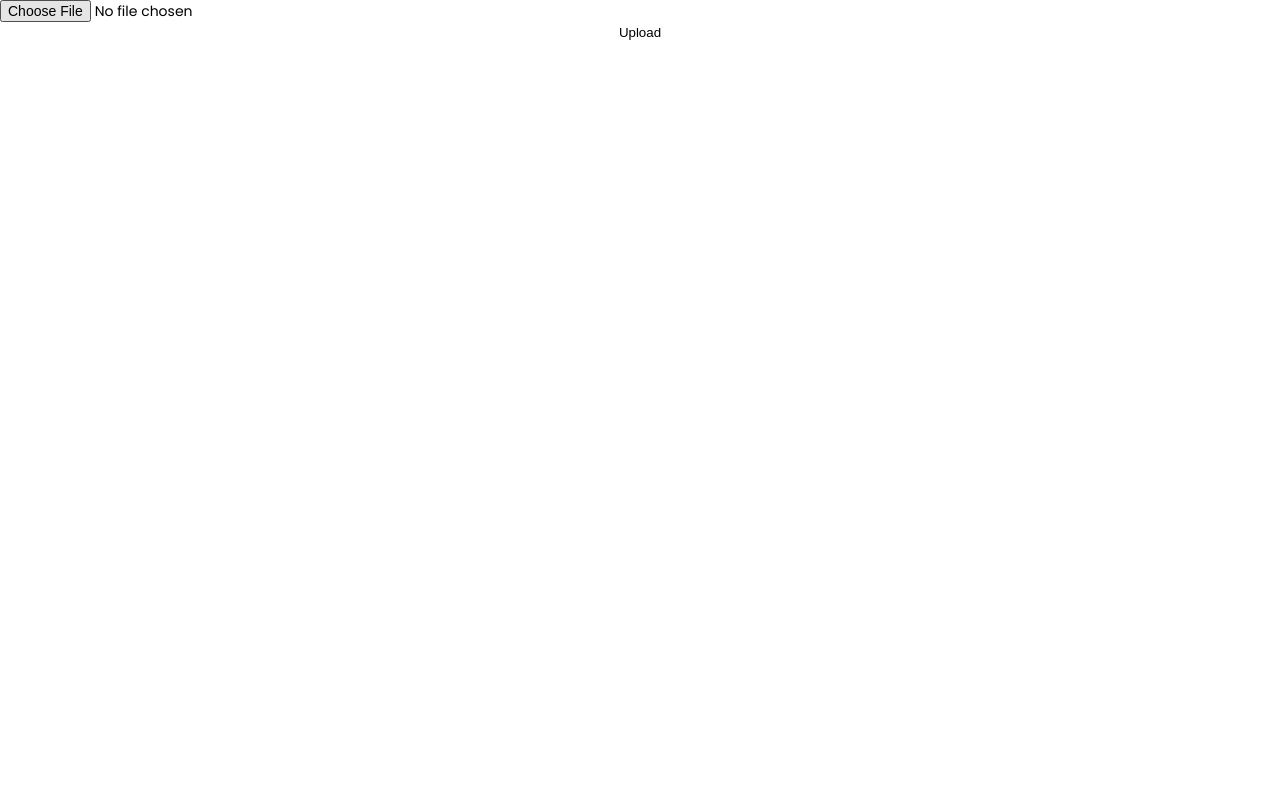
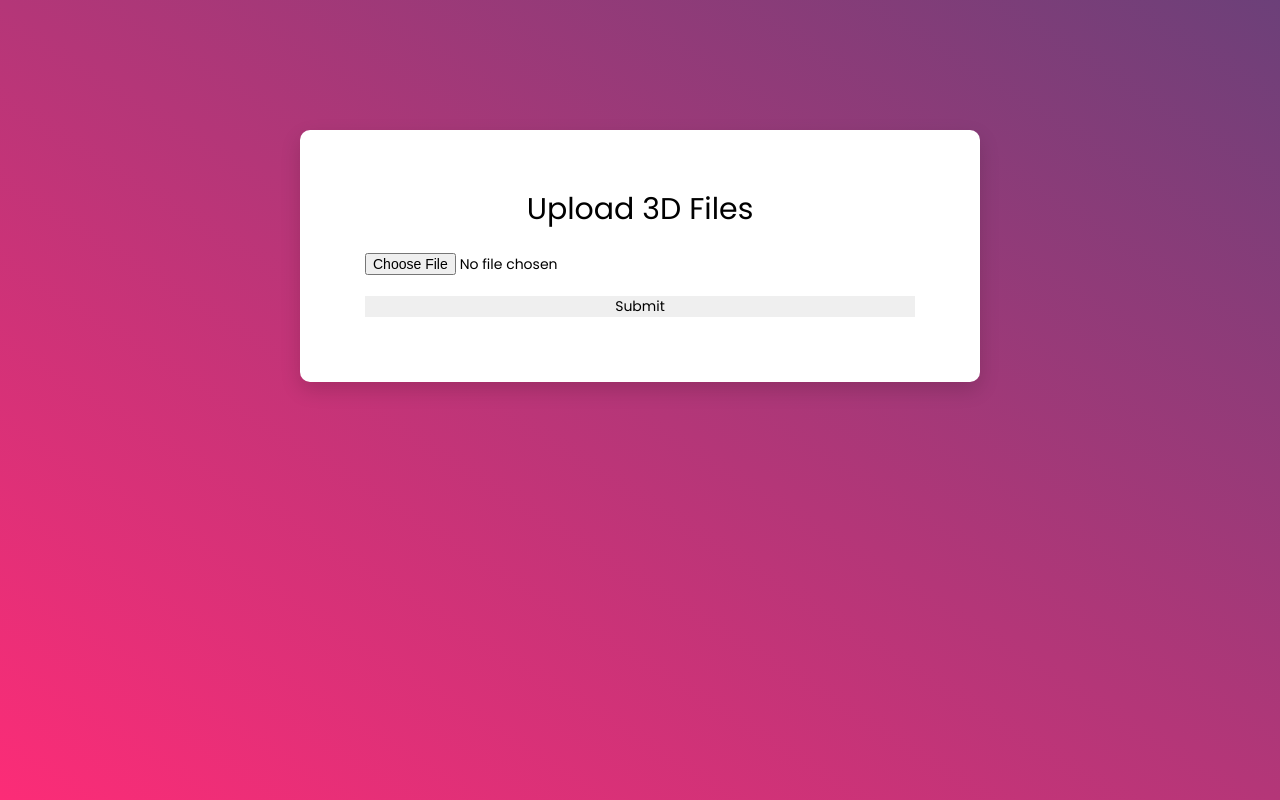
Before and after one commit to ACAA06/fileupload, a Django app: page /upload in a window 1280 px wide. Before the commit the page is almost empty. Run offline with Django 3.2, Linux system fonts and the light colour scheme; some libraries are stand-ins or nearby versions.

Commit message:
added css

```diff
--- a/templates/base.html
+++ b/templates/base.html
@@ -34,9 +34,18 @@
         {% endfor %}
     {% endif %}
 
+<div class="page-wrapper bg-gra-02 p-t-130 p-b-100 font-poppins">
+        <div class="wrapper wrapper--w680">
+            <div class="card card-4">
+                <div class="card-body">
+                <center>
 {% block content %}
 
 {% endblock %}
-
+                </center>
+</div>
+            </div>
+        </div>
+</div>
 </body>
 </html>
--- a/templates/getinstantquote.html
+++ b/templates/getinstantquote.html
@@ -1,4 +1,6 @@
 {% extends 'base.html' %}
 {% block content %}
-    <center><button type="submit" name="Get instant quote" onclick="{% url 'upload' %}">Get Instant Quote</button></center>
+
+    <a href="{% url 'upload' %}" class="btn-outline-secondary">Get Instant quote</a>
+
 {% endblock %}
--- a/templates/upload.html
+++ b/templates/upload.html
@@ -2,12 +2,16 @@
 {% block content %}
 
 
-    <center>
+
         <form method="POST" action="{% url 'upload' %}" enctype="multipart/form-data">
             {% csrf_token %}
+            <h2>Upload 3D Files</h2>
+            <br>
         <input type="file" name="Upload 3D file">
-        <button type="submit" name="Upload" >Upload</button>
+            <br>
+            <br>
+        <input type="submit">
     </form>
 
-    </center>
+
 {% endblock %}
--- a/upload/views.py
+++ b/upload/views.py
@@ -7,12 +7,11 @@
         return render(request,'getinstantquote.html')#It returns the front page
 def upload(request):
     if request.method=="POST":
-        if len(request.FILES)!=0:
+        if len(request.FILES)!=0:#if file is entered
             file = request.FILES['Upload 3D file']#getting the uploaded file
             fs = FileSystemStorage()
             filename = fs.save(file.name, file)  #saving the file to the media folder which is declared in the settings.py
             messages.success(request,'File '+filename+' Uploaded Succesfuly.')
-            print(filename)
             return render(request,'upload.html')
         else:
             messages.error(request, 'File Upload Failed.')
```
Also changed, not shown: 3Dfiles/VJJ.jpg (added), 3Dfiles/VJJ_38eVOri.jpg (added), 3Dfiles/VJJ_OUBjbBF.jpg (added).
